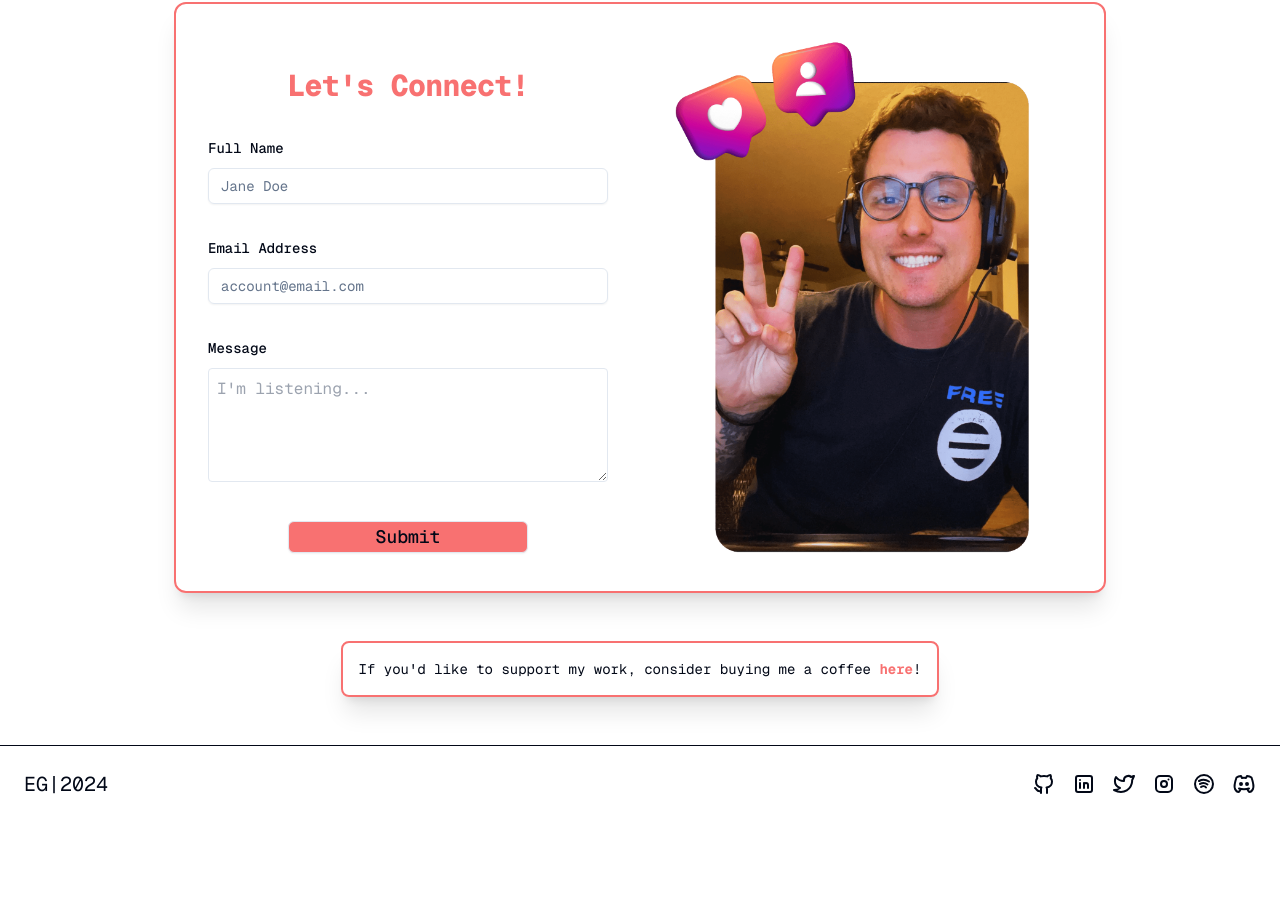
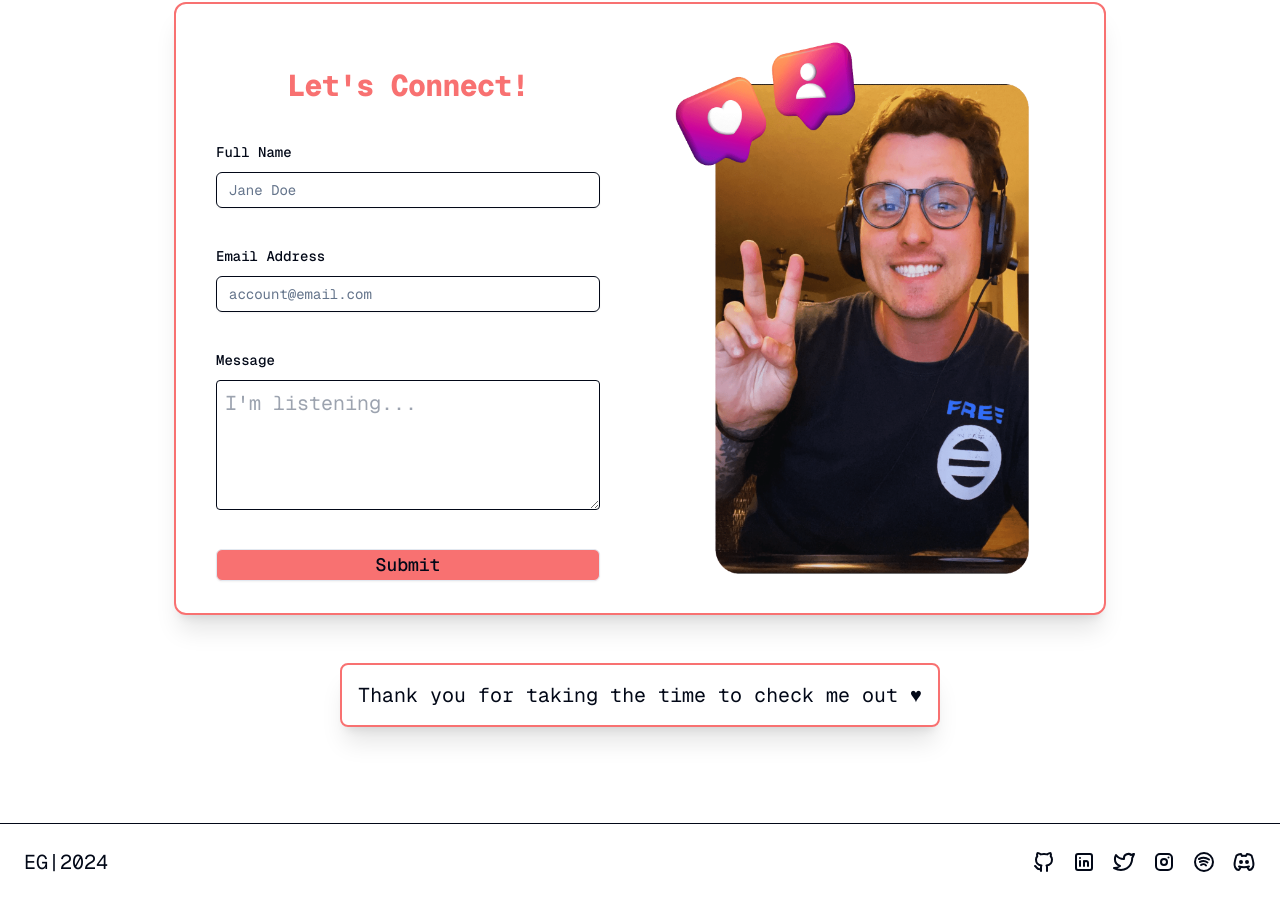
Before and after one commit to EGARRISXN/egxworld, a Next.js app: page /contact in a window 1280 px wide. Shown: the part 396-1296 px from the top of the page. Before the commit the page ends 1218 px from the top, so only its background shows below. Built offline with nearby package versions, Linux system fonts and the light colour scheme.

Commit message:
more work.

```diff
--- a/app/contact/page.jsx
+++ b/app/contact/page.jsx
@@ -7,8 +7,8 @@ export default function Contact() {
       <header className='py-4 dark:bg-red-400'>
         <Image src='/banners/CONTACT.svg' width={2560} height={200} alt='contact' />
       </header>
-      <section className='mx-auto mt-12 flex max-w-5xl flex-col gap-12 sm:px-8 xl:max-w-6xl 2xl:mt-24 2xl:max-w-7xl'>
-        <div className='grid grid-cols-1 gap-0 px-6 sm:px-8 md:grid-cols-2 lg:mt-12 lg:gap-16 lg:rounded-xl lg:border-2 lg:border-red-400 lg:p-8 lg:shadow-xl 2xl:p-16 dark:shadow-red-300/20'>
+      <section className='mx-auto mt-12 flex max-w-5xl flex-col gap-12 px-2 sm:mb-12 sm:px-8 xl:max-w-6xl 2xl:mb-0 2xl:mt-24 2xl:max-w-7xl'>
+        <div className='grid grid-cols-1 gap-0 px-2 sm:px-8 md:grid-cols-2 lg:mt-12 lg:gap-16 lg:rounded-xl lg:border-2 lg:border-red-400 lg:p-8 lg:shadow-xl 2xl:p-16 dark:shadow-red-300/20'>
           <div className='order-2 mx-auto flex w-full flex-col md:order-1'>
             <h3 className='pb-8 pt-0 text-center font-extrabold text-red-400 lg:pt-8 lg:text-3xl 2xl:text-5xl'>
               Let's Connect!
@@ -26,17 +26,8 @@ export default function Contact() {
             />
           </div>
         </div>
-        <div className='mx-6 rounded-lg border-2 border-red-400 p-4 text-center text-sm text-foreground shadow-xl sm:mx-auto sm:text-sm dark:shadow-red-300/20'>
-          If you'd like to support my work, consider buying me a coffee{' '}
-          <a
-            href='https://www.buymeacoffee.com/egarrisxn'
-            target='_blank'
-            rel='noopener noreferrer'
-            className='font-bold text-red-400 no-underline hover:text-yellow-400 hover:underline hover:underline-offset-4'
-          >
-            here
-          </a>
-          !
+        <div className='mx-6 rounded-lg border-2 border-red-400 p-4 text-center text-sm text-foreground shadow-xl sm:mx-auto sm:text-sm lg:text-lg xl:text-xl 2xl:text-2xl dark:shadow-red-300/20'>
+          Thank you for taking the time to check me out &#9829;
         </div>
       </section>
     </main>
--- a/app/page.jsx
+++ b/app/page.jsx
@@ -25,7 +25,7 @@ export default function Home() {
           </figure>
           <div className='mx-auto mt-8 flex flex-col justify-center gap-4 lg:mt-0 2xl:gap-8'>
             <h2 className='text-2xl lg:text-3xl 2xl:text-6xl'>
-              The name is: <span className='font-bold text-yellow-300'>Ethan G.</span>
+              My Name: <span className='font-bold text-yellow-300'>Ethan G.</span>
               <br />
               <br />I am a:
               <span className='font-bold text-blue-300'>
@@ -36,7 +36,11 @@ export default function Home() {
               <SocialIcons />
             </div>
             <div className='flex flex-col gap-4 pt-6 sm:flex-row'>
-              <Button variant='outline' size='sm' className='px-8'>
+              <Button
+                variant='outline'
+                size='sm'
+                className='px-8 dark:bg-slate-800 dark:hover:bg-slate-900'
+              >
                 <Link href='/about' target='_blank' rel='noopener noreferrer'>
                   Learn More
                 </Link>
--- a/app/projects/page.jsx
+++ b/app/projects/page.jsx
@@ -5,12 +5,11 @@ import {Button} from '@/components/ui/button'
 
 export default function Projects() {
   return (
-    <main className='mx-auto my-12 flex min-h-screen w-full flex-col items-center'>
+    <main className='mx-auto mb-12 mt-12 flex min-h-screen w-full flex-col items-center sm:mb-20'>
       <header className='py-4 dark:bg-blue-400'>
         <Image src='/banners/PROJECTS.svg' width={2560} height={200} alt='projects' />
       </header>
-
-      <section className='mx-auto mt-4 flex max-w-5xl flex-col gap-12 px-4 sm:mt-12 sm:px-8 xl:max-w-6xl 2xl:mt-24 2xl:max-w-7xl'>
+      <section className='mx-auto mt-4 flex max-w-5xl flex-col gap-12 px-2 sm:mt-12 sm:px-8 xl:max-w-6xl 2xl:mt-24 2xl:max-w-7xl'>
         <h3 className='text-center font-black 2xl:text-6xl'>&#183;Current&#183;</h3>
         <div className='mx-auto grid grid-cols-1 gap-8 lg:grid-cols-2'>
           {CurrentProjects.map((project, index) => (
@@ -27,13 +26,13 @@ export default function Projects() {
                   className='rounded border-2'
                 />
               </CardHeader>
-              <CardTitle className='text-center text-xl font-bold text-blue-400 no-underline hover:text-yellow-400 hover:underline hover:underline-offset-4'>
+              <CardTitle className='text-center text-lg font-bold text-blue-400 no-underline hover:text-yellow-400 hover:underline hover:underline-offset-4 sm:text-xl'>
                 <a href={project.websiteLink} target='_blank' rel='noopener noreferrer'>
                   {project.title}
                 </a>
               </CardTitle>
               <CardContent className='mt-4'>
-                <p className='line-clamp-4 text-sm'>{project.description}</p>
+                <p className='line-clamp-4 text-xs sm:text-sm'>{project.description}</p>
               </CardContent>
               <CardFooter className='justify-center gap-4 lg:gap-8'>
                 <Button variant='outline' className='px-8'>
@@ -52,7 +51,7 @@ export default function Projects() {
         </div>
       </section>
       <br />
-      <section className='mx-auto mt-4 flex max-w-5xl flex-col gap-12 px-4 sm:mt-12 sm:px-8 xl:max-w-6xl 2xl:max-w-7xl'>
+      <section className='mx-auto mt-4 flex max-w-5xl flex-col gap-12 px-2 sm:mt-12 sm:px-8 xl:max-w-6xl 2xl:max-w-7xl'>
         <h3 className='text-center font-black 2xl:text-6xl'>&#183;Depricated&#183;</h3>
         <div className='mx-auto grid grid-cols-1 gap-8 lg:grid-cols-2'>
           {DepricatedProjects.map((project, index) => (
@@ -69,13 +68,13 @@ export default function Projects() {
                   className='rounded border-2'
                 />
               </CardHeader>
-              <CardTitle className='text-center text-xl font-bold text-blue-400 no-underline hover:text-yellow-400 hover:underline hover:underline-offset-4'>
+              <CardTitle className='text-center text-lg font-bold text-blue-400 no-underline hover:text-yellow-400 hover:underline hover:underline-offset-4 sm:text-xl'>
                 <a href={project.websiteLink} target='_blank' rel='noopener noreferrer'>
                   {project.title}
                 </a>
               </CardTitle>
               <CardContent className='mt-4'>
-                <p className='line-clamp-4 text-sm'>{project.description}</p>
+                <p className='line-clamp-4 text-xs sm:text-sm'>{project.description}</p>
               </CardContent>
               <CardFooter className='justify-center gap-4 lg:gap-8'>
                 <Button variant='outline' className='px-8'>
--- a/components/Contact-Form.jsx
+++ b/components/Contact-Form.jsx
@@ -31,14 +31,14 @@ export default function ContactForm() {
 
   return (
     <Form {...form}>
-      <form onSubmit={handleSubmit(onSubmit)} className='space-y-8 2xl:text-xl'>
+      <form onSubmit={handleSubmit(onSubmit)} className='space-y-8 xl:px-2 xl:text-xl 2xl:text-2xl'>
         <FormField
           control={form.control}
           name='name'
           render={({field}) => (
             <FormItem>
               <FormLabel>Full Name</FormLabel>
-              <FormControl>
+              <FormControl className='border-foreground'>
                 <Input placeholder='Jane Doe' {...field} />
               </FormControl>
               <FormMessage />
@@ -51,7 +51,7 @@ export default function ContactForm() {
           render={({field}) => (
             <FormItem>
               <FormLabel>Email Address</FormLabel>
-              <FormControl>
+              <FormControl className='border-foreground'>
                 <Input placeholder='account@email.com' {...field} />
               </FormControl>
               <FormMessage />
@@ -64,10 +64,10 @@ export default function ContactForm() {
           render={({field}) => (
             <FormItem>
               <FormLabel>Message</FormLabel>
-              <FormControl>
+              <FormControl className='border-foreground'>
                 <div>
                   <textarea
-                    className='w-full rounded border bg-background p-2'
+                    className='w-full rounded border border-foreground bg-background p-2'
                     rows={4}
                     placeholder="I'm listening..."
                     {...field}
@@ -82,7 +82,7 @@ export default function ContactForm() {
           <Button
             variant='outline'
             size='sm'
-            className='w-60 bg-red-400 hover:bg-red-500'
+            className='w-60 bg-red-400 hover:bg-red-500 xl:w-96'
             type='submit'
             disabled={formState.isSubmitting}
           >
```
Also changed, not shown: app/about/page.jsx (+24 -20 lines).
